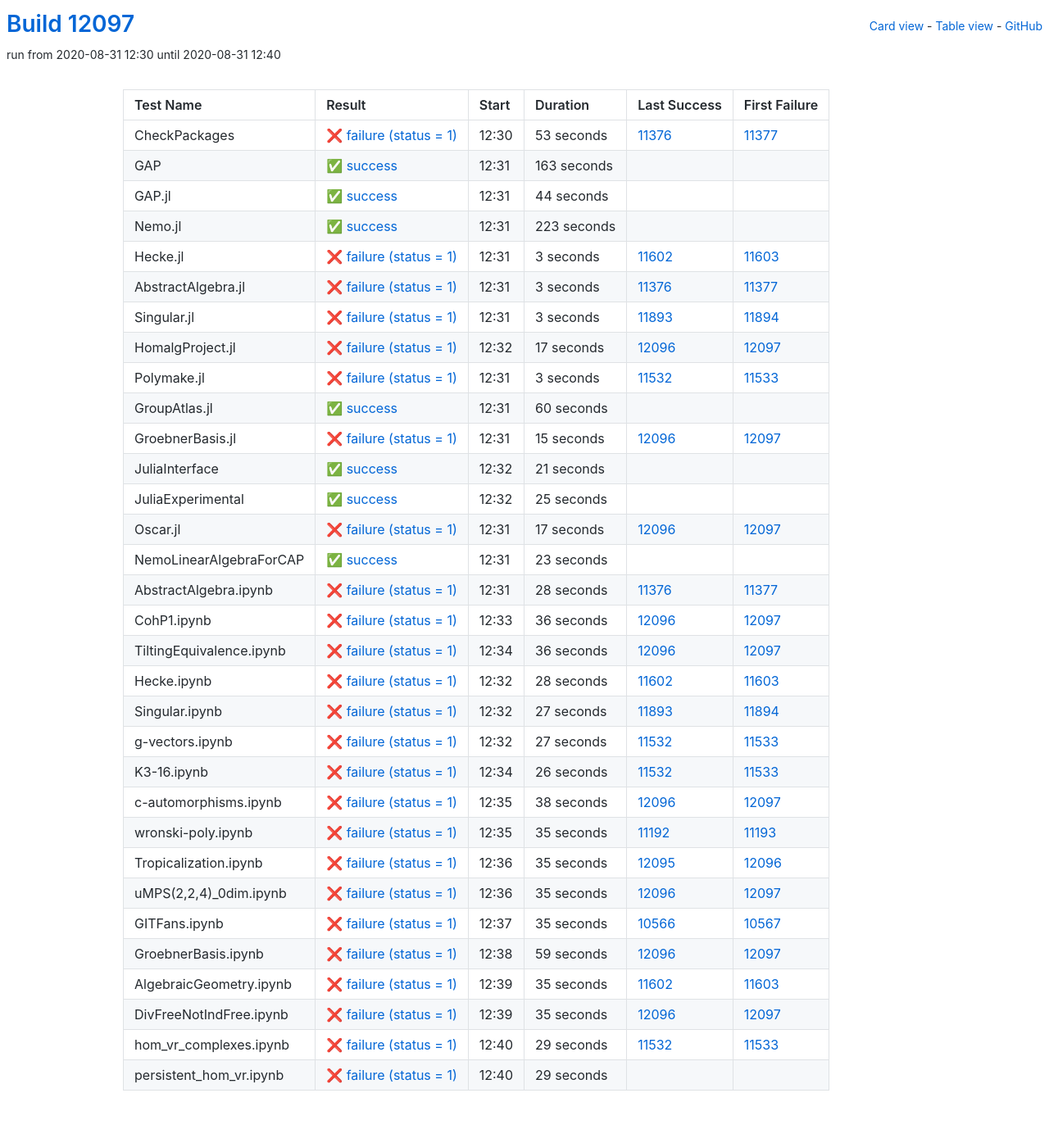
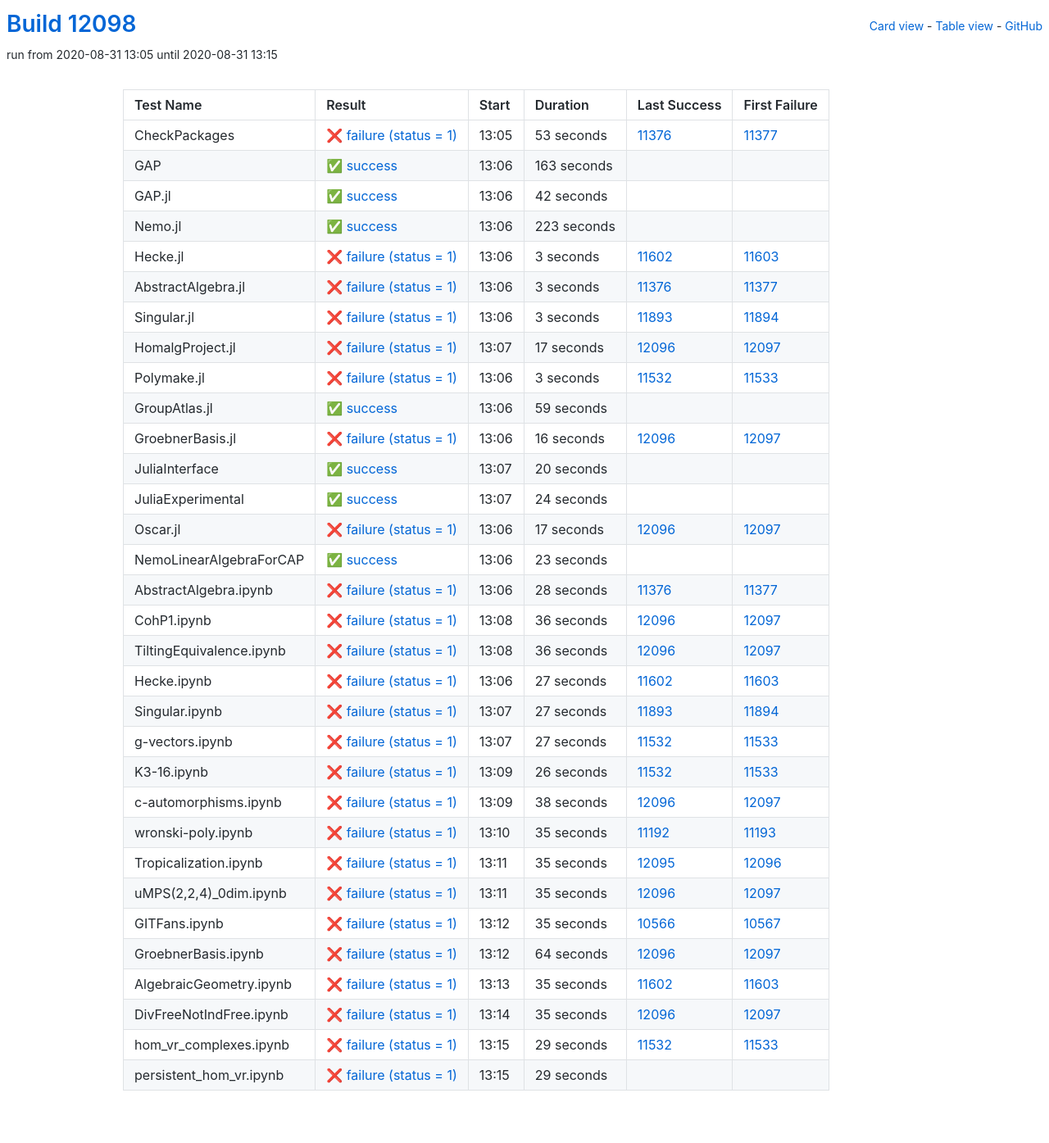
Before and after one commit to oscar-system/oscar-ci-status, a Jekyll site: the page built from table.html, in a window 1280 px wide. Shown: the whole page at 82% size. Built offline with Jekyll 4.4.1, drawn with Linux system fonts in a browser that asks for light colours.

Commit message:
Build #12098

```diff
--- a/_data/ci.yml
+++ b/_data/ci.yml
@@ -1,6 +1,6 @@
 ---
-build: 12097
-build_url: https://oscarci.mathematik.uni-kl.de/job/oscar/12097/
+build: 12098
+build_url: https://oscarci.mathematik.uni-kl.de/job/oscar/12098/
 job: oscar
 organization: oscar-system
 repo: oscar-ci-status
@@ -8,8 +8,8 @@
 tests:
 - name: CheckPackages
   id: checkpackages
-  log: https://oscarci.mathematik.uni-kl.de/job/oscar/12097/artifact/logs/build-12097/CheckPackages.log
-  start: 2020-08-31 12:30
+  log: https://oscarci.mathematik.uni-kl.de/job/oscar/12098/artifact/logs/build-12098/CheckPackages.log
+  start: 2020-08-31 13:05
   success: false
   exitcode: 1
   status: failure
@@ -20,8 +20,8 @@
   first_failure_url: https://oscarci.mathematik.uni-kl.de/job/oscar/11377/
 - name: GAP
   id: gap
-  log: https://oscarci.mathematik.uni-kl.de/job/oscar/12097/artifact/logs/build-12097/GAP.log
-  start: 2020-08-31 12:31
+  log: https://oscarci.mathematik.uni-kl.de/job/oscar/12098/artifact/logs/build-12098/GAP.log
+  start: 2020-08-31 13:06
   success: true
   exitcode: 0
   status: success
@@ -32,20 +32,20 @@
   first_failure_url:
 - name: GAP.jl
   id: gap-jl
-  log: https://oscarci.mathematik.uni-kl.de/job/oscar/12097/artifact/logs/build-12097/GAP.jl.log
-  start: 2020-08-31 12:31
+  log: https://oscarci.mathematik.uni-kl.de/job/oscar/12098/artifact/logs/build-12098/GAP.jl.log
+  start: 2020-08-31 13:06
   success: true
   exitcode: 0
   status: success
-  duration: 44
+  duration: 42
   last_success: false
   last_success_url:
   first_failure: false
   first_failure_url:
 - name: Nemo.jl
   id: nemo-jl
-  log: https://oscarci.mathematik.uni-kl.de/job/oscar/12097/artifact/logs/build-12097/Nemo.jl.log
-  start: 2020-08-31 12:31
+  log: https://oscarci.mathematik.uni-kl.de/job/oscar/12098/artifact/logs/build-12098/Nemo.jl.log
+  start: 2020-08-31 13:06
   success: true
   exitcode: 0
   status: success
@@ -56,8 +56,8 @@
   first_failure_url:
 - name: Hecke.jl
   id: hecke-jl
-  log: https://oscarci.mathematik.uni-kl.de/job/oscar/12097/artifact/logs/build-12097/Hecke.jl.log
-  start: 2020-08-31 12:31
+  log: https://oscarci.mathematik.uni-kl.de/job/oscar/12098/artifact/logs/build-12098/Hecke.jl.log
+  start: 2020-08-31 13:06
   success: false
   exitcode: 1
   status: failure
@@ -68,8 +68,8 @@
   first_failure_url: https://oscarci.mathematik.uni-kl.de/job/oscar/11603/
 - name: AbstractAlgebra.jl
   id: abstractalgebra-jl
-  log: https://oscarci.mathematik.uni-kl.de/job/oscar/12097/artifact/logs/build-12097/AbstractAlgebra.jl.log
-  start: 2020-08-31 12:31
+  log: https://oscarci.mathematik.uni-kl.de/job/oscar/12098/artifact/logs/build-12098/AbstractAlgebra.jl.log
+  start: 2020-08-31 13:06
   success: false
   exitcode: 1
   status: failure
@@ -80,8 +80,8 @@
   first_failure_url: https://oscarci.mathematik.uni-kl.de/job/oscar/11377/
 - name: Singular.jl
   id: singular-jl
-  log: https://oscarci.mathematik.uni-kl.de/job/oscar/12097/artifact/logs/build-12097/Singular.jl.log
-  start: 2020-08-31 12:31
+  log: https://oscarci.mathematik.uni-kl.de/job/oscar/12098/artifact/logs/build-12098/Singular.jl.log
+  start: 2020-08-31 13:06
   success: false
   exitcode: 1
   status: failure
@@ -92,8 +92,8 @@
   first_failure_url: https://oscarci.mathematik.uni-kl.de/job/oscar/11894/
 - name: HomalgProject.jl
   id: homalgproject-jl
-  log: https://oscarci.mathematik.uni-kl.de/job/oscar/12097/artifact/logs/build-12097/HomalgProject.jl.log
-  start: 2020-08-31 12:32
+  log: https://oscarci.mathematik.uni-kl.de/job/oscar/12098/artifact/logs/build-12098/HomalgProject.jl.log
+  start: 2020-08-31 13:07
   success: false
   exitcode: 1
   status: failure
@@ -104,8 +104,8 @@
   first_failure_url: https://oscarci.mathematik.uni-kl.de/job/oscar/12097/
 - name: Polymake.jl
   id: polymake-jl
-  log: https://oscarci.mathematik.uni-kl.de/job/oscar/12097/artifact/logs/build-12097/Polymake.jl.log
-  start: 2020-08-31 12:31
+  log: https://oscarci.mathematik.uni-kl.de/job/oscar/12098/artifact/logs/build-12098/Polymake.jl.log
+  start: 2020-08-31 13:06
   success: false
   exitcode: 1
   status: failure
@@ -116,56 +116,56 @@
   first_failure_url: https://oscarci.mathematik.uni-kl.de/job/oscar/11533/
 - name: GroupAtlas.jl
   id: groupatlas-jl
-  log: https://oscarci.mathematik.uni-kl.de/job/oscar/12097/artifact/logs/build-12097/GroupAtlas.jl.log
-  start: 2020-08-31 12:31
+  log: https://oscarci.mathematik.uni-kl.de/job/oscar/12098/artifact/logs/build-12098/GroupAtlas.jl.log
+  start: 2020-08-31 13:06
   success: true
   exitcode: 0
   status: success
-  duration: 60
+  duration: 59
   last_success: false
   last_success_url:
   first_failure: false
   first_failure_url:
 - name: GroebnerBasis.jl
   id: groebnerbasis-jl
-  log: https://oscarci.mathematik.uni-kl.de/job/oscar/12097/artifact/logs/build-12097/GroebnerBasis.jl.log
-  start: 2020-08-31 12:31
+  log: https://oscarci.mathematik.uni-kl.de/job/oscar/12098/artifact/logs/build-12098/GroebnerBasis.jl.log
+  start: 2020-08-31 13:06
   success: false
   exitcode: 1
   status: failure
-  duration: 15
+  duration: 16
   last_success: 12096
   last_success_url: https://oscarci.mathematik.uni-kl.de/job/oscar/12096/
   first_failure: 12097
   first_failure_url: https://oscarci.mathematik.uni-kl.de/job/oscar/12097/
 - name: JuliaInterface
   id: juliainterface
-  log: https://oscarci.mathematik.uni-kl.de/job/oscar/12097/artifact/logs/build-12097/JuliaInterface.log
-  start: 2020-08-31 12:32
+  log: https://oscarci.mathematik.uni-kl.de/job/oscar/12098/artifact/logs/build-12098/JuliaInterface.log
+  start: 2020-08-31 13:07
   success: true
   exitcode: 0
   status: success
-  duration: 21
+  duration: 20
   last_success: false
   last_success_url:
   first_failure: false
   first_failure_url:
 - name: JuliaExperimental
   id: juliaexperimental
-  log: https://oscarci.mathematik.uni-kl.de/job/oscar/12097/artifact/logs/build-12097/JuliaExperimental.log
-  start: 2020-08-31 12:32
+  log: https://oscarci.mathematik.uni-kl.de/job/oscar/12098/artifact/logs/build-12098/JuliaExperimental.log
+  start: 2020-08-31 13:07
   success: true
   exitcode: 0
   status: success
-  duration: 25
+  duration: 24
   last_success: false
   last_success_url:
   first_failure: false
   first_failure_url:
 - name: Oscar.jl
   id: oscar-jl
-  log: https://oscarci.mathematik.uni-kl.de/job/oscar/12097/artifact/logs/build-12097/Oscar.jl.log
-  start: 2020-08-31 12:31
+  log: https://oscarci.mathematik.uni-kl.de/job/oscar/12098/artifact/logs/build-12098/Oscar.jl.log
+  start: 2020-08-31 13:06
   success: false
   exitcode: 1
   status: failure
@@ -176,8 +176,8 @@
   first_failure_url: https://oscarci.mathematik.uni-kl.de/job/oscar/12097/
 - name: NemoLinearAlgebraForCAP
   id: nemolinearalgebraforcap
-  log: https://oscarci.mathematik.uni-kl.de/job/oscar/12097/artifact/logs/build-12097/NemoLinearAlgebraForCAP.log
-  start: 2020-08-31 12:31
+  log: https://oscarci.mathematik.uni-kl.de/job/oscar/12098/artifact/logs/build-12098/NemoLinearAlgebraForCAP.log
+  start: 2020-08-31 13:06
   success: true
   exitcode: 0
   status: success
@@ -188,8 +188,8 @@
   first_failure_url:
 - name: AbstractAlgebra.ipynb
   id: abstractalgebra-ipynb
-  log: https://oscarci.mathematik.uni-kl.de/job/oscar/12097/artifact/logs/build-12097/AbstractAlgebra.ipynb.log
-  start: 2020-08-31 12:31
+  log: https://oscarci.mathematik.uni-kl.de/job/oscar/12098/artifact/logs/build-12098/AbstractAlgebra.ipynb.log
+  start: 2020-08-31 13:06
   success: false
   exitcode: 1
   status: failure
@@ -200,8 +200,8 @@
   first_failure_url: https://oscarci.mathematik.uni-kl.de/job/oscar/11377/
 - name: CohP1.ipynb
   id: cohp1-ipynb
-  log: https://oscarci.mathematik.uni-kl.de/job/oscar/12097/artifact/logs/build-12097/CohP1.ipynb.log
-  start: 2020-08-31 12:33
+  log: https://oscarci.mathematik.uni-kl.de/job/oscar/12098/artifact/logs/build-12098/CohP1.ipynb.log
+  start: 2020-08-31 13:08
   success: false
   exitcode: 1
   status: failure
@@ -212,8 +212,8 @@
   first_failure_url: https://oscarci.mathematik.uni-kl.de/job/oscar/12097/
 - name: TiltingEquivalence.ipynb
   id: tiltingequivalence-ipynb
-  log: https://oscarci.mathematik.uni-kl.de/job/oscar/12097/artifact/logs/build-12097/TiltingEquivalence.ipynb.log
-  start: 2020-08-31 12:34
+  log: https://oscarci.mathematik.uni-kl.de/job/oscar/12098/artifact/logs/build-12098/TiltingEquivalence.ipynb.log
+  start: 2020-08-31 13:08
   success: false
   exitcode: 1
   status: failure
@@ -224,20 +224,20 @@
   first_failure_url: https://oscarci.mathematik.uni-kl.de/job/oscar/12097/
 - name: Hecke.ipynb
   id: hecke-ipynb
-  log: https://oscarci.mathematik.uni-kl.de/job/oscar/12097/artifact/logs/build-12097/Hecke.ipynb.log
-  start: 2020-08-31 12:32
+  log: https://oscarci.mathematik.uni-kl.de/job/oscar/12098/artifact/logs/build-12098/Hecke.ipynb.log
+  start: 2020-08-31 13:06
   success: false
   exitcode: 1
   status: failure
-  duration: 28
+  duration: 27
   last_success: 11602
   last_success_url: https://oscarci.mathematik.uni-kl.de/job/oscar/11602/
   first_failure: 11603
   first_failure_url: https://oscarci.mathematik.uni-kl.de/job/oscar/11603/
 - name: Singular.ipynb
   id: singular-ipynb
-  log: https://oscarci.mathematik.uni-kl.de/job/oscar/12097/artifact/logs/build-12097/Singular.ipynb.log
-  start: 2020-08-31 12:32
+  log: https://oscarci.mathematik.uni-kl.de/job/oscar/12098/artifact/logs/build-12098/Singular.ipynb.log
+  start: 2020-08-31 13:07
   success: false
   exitcode: 1
   status: failure
@@ -248,8 +248,8 @@
   first_failure_url: https://oscarci.mathematik.uni-kl.de/job/oscar/11894/
 - name: g-vectors.ipynb
   id: g-vectors-ipynb
-  log: https://oscarci.mathematik.uni-kl.de/job/oscar/12097/artifact/logs/build-12097/g-vectors.ipynb.log
-  start: 2020-08-31 12:32
+  log: https://oscarci.mathematik.uni-kl.de/job/oscar/12098/artifact/logs/build-12098/g-vectors.ipynb.log
+  start: 2020-08-31 13:07
   success: false
   exitcode: 1
   status: failure
@@ -260,8 +260,8 @@
   first_failure_url: https://oscarci.mathematik.uni-kl.de/job/oscar/11533/
 - name: K3-16.ipynb
   id: k3-16-ipynb
-  log: https://oscarci.mathematik.uni-kl.de/job/oscar/12097/artifact/logs/build-12097/K3-16.ipynb.log
-  start: 2020-08-31 12:34
+  log: https://oscarci.mathematik.uni-kl.de/job/oscar/12098/artifact/logs/build-12098/K3-16.ipynb.log
+  start: 2020-08-31 13:09
   success: false
   exitcode: 1
   status: failure
@@ -272,8 +272,8 @@
   first_failure_url: https://oscarci.mathematik.uni-kl.de/job/oscar/11533/
 - name: c-automorphisms.ipynb
   id: c-automorphisms-ipynb
-  log: https://oscarci.mathematik.uni-kl.de/job/oscar/12097/artifact/logs/build-12097/c-automorphisms.ipynb.log
-  start: 2020-08-31 12:35
+  log: https://oscarci.mathematik.uni-kl.de/job/oscar/12098/artifact/logs/build-12098/c-automorphisms.ipynb.log
+  start: 2020-08-31 13:09
   success: false
   exitcode: 1
   status: failure
@@ -284,8 +284,8 @@
   first_failure_url: https://oscarci.mathematik.uni-kl.de/job/oscar/12097/
 - name: wronski-poly.ipynb
   id: wronski-poly-ipynb
-  log: https://oscarci.mathematik.uni-kl.de/job/oscar/12097/artifact/logs/build-12097/wronski-poly.ipynb.log
-  start: 2020-08-31 12:35
+  log: https://oscarci.mathematik.uni-kl.de/job/oscar/12098/artifact/logs/build-12098/wronski-poly.ipynb.log
+  start: 2020-08-31 13:10
   success: false
   exitcode: 1
   status: failure
@@ -296,8 +296,8 @@
   first_failure_url: https://oscarci.mathematik.uni-kl.de/job/oscar/11193/
 - name: Tropicalization.ipynb
   id: tropicalization-ipynb
-  log: https://oscarci.mathematik.uni-kl.de/job/oscar/12097/artifact/logs/build-12097/Tropicalization.ipynb.log
-  start: 2020-08-31 12:36
+  log: https://oscarci.mathematik.uni-kl.de/job/oscar/12098/artifact/logs/build-12098/Tropicalization.ipynb.log
+  start: 2020-08-31 13:11
   success: false
   exitcode: 1
   status: failure
@@ -308,8 +308,8 @@
   first_failure_url: https://oscarci.mathematik.uni-kl.de/job/oscar/12096/
 - name: uMPS(2,2,4)_0dim.ipynb
   id: umps-2-2-4-0dim-ipynb
-  log: https://oscarci.mathematik.uni-kl.de/job/oscar/12097/artifact/logs/build-12097/uMPS-2-2-4-_0dim.ipynb.log
-  start: 2020-08-31 12:36
+  log: https://oscarci.mathematik.uni-kl.de/job/oscar/12098/artifact/logs/build-12098/uMPS-2-2-4-_0dim.ipynb.log
+  start: 2020-08-31 13:11
   success: false
   exitcode: 1
   status: failure
@@ -320,8 +320,8 @@
   first_failure_url: https://oscarci.mathematik.uni-kl.de/job/oscar/12097/
 - name: GITFans.ipynb
   id: gitfans-ipynb
-  log: https://oscarci.mathematik.uni-kl.de/job/oscar/12097/artifact/logs/build-12097/GITFans.ipynb.log
-  start: 2020-08-31 12:37
+  log: https://oscarci.mathematik.uni-kl.de/job/oscar/12098/artifact/logs/build-12098/GITFans.ipynb.log
+  start: 2020-08-31 13:12
   success: false
   exitcode: 1
   status: failure
@@ -332,20 +332,20 @@
   first_failure_url: https://oscarci.mathematik.uni-kl.de/job/oscar/10567/
 - name: GroebnerBasis.ipynb
   id: groebnerbasis-ipynb
-  log: https://oscarci.mathematik.uni-kl.de/job/oscar/12097/artifact/logs/build-12097/GroebnerBasis.ipynb.log
-  start: 2020-08-31 12:38
+  log: https://oscarci.mathematik.uni-kl.de/job/oscar/12098/artifact/logs/build-12098/GroebnerBasis.ipynb.log
+  start: 2020-08-31 13:12
   success: false
   exitcode: 1
   status: failure
-  duration: 59
+  duration: 64
   last_success: 12096
   last_success_url: https://oscarci.mathematik.uni-kl.de/job/oscar/12096/
   first_failure: 12097
   first_failure_url: https://oscarci.mathematik.uni-kl.de/job/oscar/12097/
 - name: AlgebraicGeometry.ipynb
   id: algebraicgeometry-ipynb
-  log: https://oscarci.mathematik.uni-kl.de/job/oscar/12097/artifact/logs/build-12097/AlgebraicGeometry.ipynb.log
-  start: 2020-08-31 12:39
+  log: https://oscarci.mathematik.uni-kl.de/job/oscar/12098/artifact/logs/build-12098/AlgebraicGeometry.ipynb.log
+  start: 2020-08-31 13:13
   success: false
   exitcode: 1
   status: failure
@@ -356,8 +356,8 @@
   first_failure_url: https://oscarci.mathematik.uni-kl.de/job/oscar/11603/
 - name: DivFreeNotIndFree.ipynb
   id: divfreenotindfree-ipynb
-  log: https://oscarci.mathematik.uni-kl.de/job/oscar/12097/artifact/logs/build-12097/DivFreeNotIndFree.ipynb.log
-  start: 2020-08-31 12:39
+  log: https://oscarci.mathematik.uni-kl.de/job/oscar/12098/artifact/logs/build-12098/DivFreeNotIndFree.ipynb.log
+  start: 2020-08-31 13:14
   success: false
   exitcode: 1
   status: failure
@@ -368,8 +368,8 @@
   first_failure_url: https://oscarci.mathematik.uni-kl.de/job/oscar/12097/
 - name: hom_vr_complexes.ipynb
   id: hom-vr-complexes-ipynb
-  log: https://oscarci.mathematik.uni-kl.de/job/oscar/12097/artifact/logs/build-12097/hom_vr_complexes.ipynb.log
-  start: 2020-08-31 12:40
+  log: https://oscarci.mathematik.uni-kl.de/job/oscar/12098/artifact/logs/build-12098/hom_vr_complexes.ipynb.log
+  start: 2020-08-31 13:15
   success: false
   exitcode: 1
   status: failure
@@ -380,8 +380,8 @@
   first_failure_url: https://oscarci.mathematik.uni-kl.de/job/oscar/11533/
 - name: persistent_hom_vr.ipynb
   id: persistent-hom-vr-ipynb
-  log: https://oscarci.mathematik.uni-kl.de/job/oscar/12097/artifact/logs/build-12097/persistent_hom_vr.ipynb.log
-  start: 2020-08-31 12:40
+  log: https://oscarci.mathematik.uni-kl.de/job/oscar/12098/artifact/logs/build-12098/persistent_hom_vr.ipynb.log
+  start: 2020-08-31 13:15
   success: false
   exitcode: 1
   status: failure
```
Also changed, not shown: README.md.
